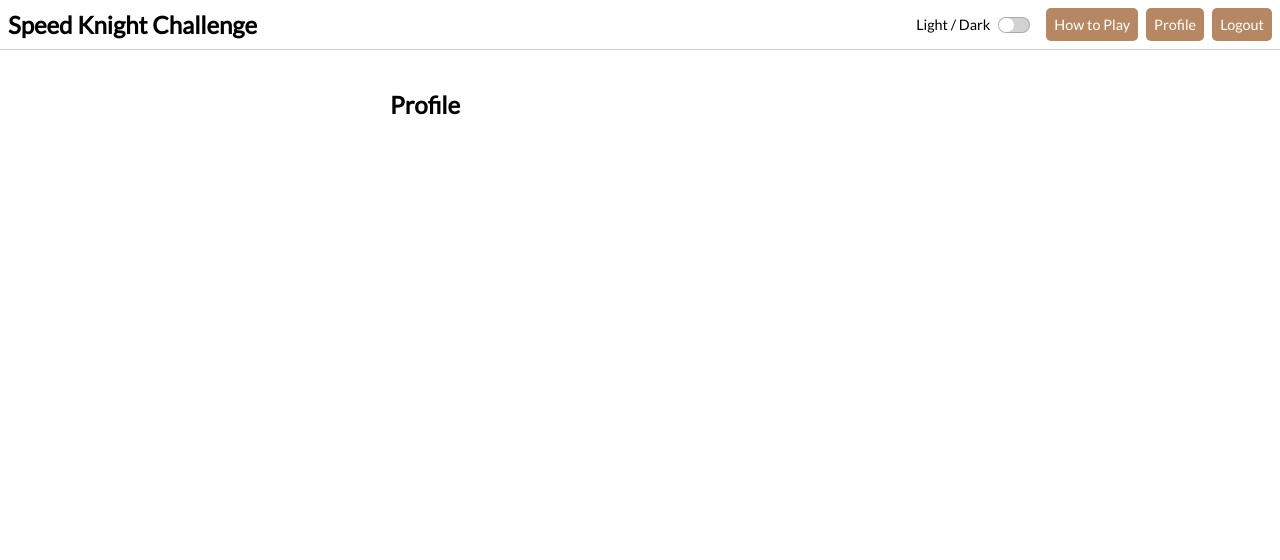
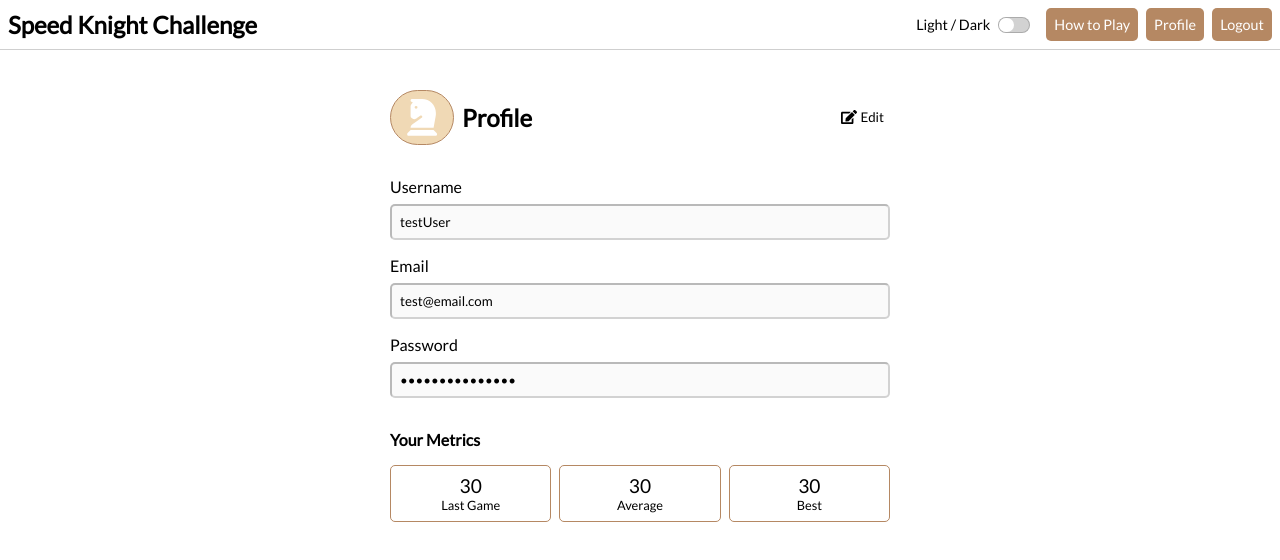
Before and after one commit to JamesDeChavez/SpeedKnight, a React (Vite) app: page /profile in a window 1280 px wide. Shown: the top 560 px of the page. Built offline with nearby package versions, Linux system fonts and the light colour scheme.

Commit message:
finished adding profile page

```diff
--- a/src/App.css
+++ b/src/App.css
@@ -14,7 +14,7 @@ a {
     cursor: pointer;
 }
 
-h1, h2, h3, p, input, button, a, label, span, li {
+h1, h2, h3, p, input, button, a, label, span, li, div {
     font-family: 'Lato', sans-serif;
     color: #000000;
 }
--- /dev/null
+++ b/src/components/EditSVG/index.tsx
@@ -0,0 +1,12 @@
+import './styles.css'
+
+const EditSVG = () => {
+    const className = "EditSVG"
+    return (
+        <svg className={className} viewBox="0 0 576 512">
+            <path d="M402.6 83.2l90.2 90.2c3.8 3.8 3.8 10 0 13.8L274.4 405.6l-92.8 10.3c-12.4 1.4-22.9-9.1-21.5-21.5l10.3-92.8L388.8 83.2c3.8-3.8 10-3.8 13.8 0zm162-22.9l-48.8-48.8c-15.2-15.2-39.9-15.2-55.2 0l-35.4 35.4c-3.8 3.8-3.8 10 0 13.8l90.2 90.2c3.8 3.8 10 3.8 13.8 0l35.4-35.4c15.2-15.3 15.2-40 0-55.2zM384 346.2V448H64V128h229.8c3.2 0 6.2-1.3 8.5-3.5l40-40c7.6-7.6 2.2-20.5-8.5-20.5H48C21.5 64 0 85.5 0 112v352c0 26.5 21.5 48 48 48h352c26.5 0 48-21.5 48-48V306.2c0-10.7-12.9-16-20.5-8.5l-40 40c-2.2 2.3-3.5 5.3-3.5 8.5z"/>
+        </svg>
+    )
+}
+
+export default EditSVG
--- /dev/null
+++ b/src/components/EditSVG/styles.css
@@ -0,0 +1,5 @@
+.EditSVG {
+    aspect-ratio: 1/1;
+    width: 1rem;
+    height: auto;
+}
--- a/src/components/LoginForm/index.tsx
+++ b/src/components/LoginForm/index.tsx
@@ -12,7 +12,7 @@ import './styles.css'
 
 const LoginForm = () => {
     const { darkMode } = useContext(GlobalContext)
-    const [email, setEmail] = useState('')
+    const [username, setUsername] = useState('')
     const [password, setPassword] = useState('')
     const [error, setError] = useState('')
     const [oauthData, setOauthData] = useState<Omit<TokenResponse, "error" | "error_description" | "error_uri">>()
@@ -26,7 +26,7 @@ const LoginForm = () => {
 
     useEffect(() => {
         setError('')
-    }, [email, password])
+    }, [username, password])
 
     useEffect(() => {
         if (!oauthData) return
@@ -64,11 +64,11 @@ const LoginForm = () => {
 
     const handleSubmit = (e: React.FormEvent<HTMLFormElement>) => {
         e.preventDefault()
-        if (!email || !password) {
+        if (!username || !password) {
             setError('Please fill in all fields')
             return
         }
-        console.log({ email, password })
+        console.log({ username, password })
         navigate('/')
     }
 
@@ -88,8 +88,8 @@ const LoginForm = () => {
         <form className={classNames(className, darkMode && className + '_darkMode')} ref={root} onSubmit={handleSubmit}>
             <h2 className={`${className}_title`}>Log in</h2>
             <div className={`${className}_inputContainer`}>
-                <label className={`${className}_label`} htmlFor="email">Email</label>
-                <input className={`${className}_input`} type="email" id="email" value={email} onChange={(e) => setEmail(e.target.value)} />
+                <label className={`${className}_label`} htmlFor="username">Username</label>
+                <input className={`${className}_input`} type="username" id="username" value={username} onChange={(e) => setUsername(e.target.value)} />
             </div>
             <div className={`${className}_inputContainer`}>
                 <label className={`${className}_label`} htmlFor="password">Password</label>
--- a/src/components/RegisterForm/index.tsx
+++ b/src/components/RegisterForm/index.tsx
@@ -6,12 +6,13 @@ import { useNavigate } from 'react-router-dom'
 import GoogleSVG from '../GoogleSVG'
 import axios from 'axios'
 import { TokenResponse, useGoogleLogin } from '@react-oauth/google'
-import './styles.css'
 import TwitterSVG from '../TwitterSVG'
 import FacebookSVG from '../FacebookSVG'
+import './styles.css'
 
 const RegisterForm = () => {
     const { darkMode } = useContext(GlobalContext)
+    const [username, setUsername] = useState('')
     const [email, setEmail] = useState('')
     const [password, setPassword] = useState('')
     const [repeatPassword, setRepeatPassword] = useState('')
@@ -63,7 +64,7 @@ const RegisterForm = () => {
 
     const handleSubmit = (e: React.FormEvent<HTMLFormElement>) => {
         e.preventDefault()
-        if (!email || !password || !repeatPassword) {
+        if (!username || !email || !password || !repeatPassword) {
             setError('Please fill in all fields')
             return
         }
@@ -71,7 +72,7 @@ const RegisterForm = () => {
             setError('Passwords do not match')
             return
         }
-        console.log({ email, password, repeatPassword })
+        console.log({ username, email, password, repeatPassword })
         navigate('/')
     }
 
@@ -89,6 +90,10 @@ const RegisterForm = () => {
     return (<>
         <form className={classNames(className, darkMode && className + '_darkMode')} ref={root} onSubmit={handleSubmit}>
             <h2 className={`${className}_title`}>Create Account</h2>
+            <div className={`${className}_inputContainer`}>
+                <label className={`${className}_label`} htmlFor="username">Username</label>
+                <input className={`${className}_input`} type="username" id="username" value={username} onChange={(e) => setUsername(e.target.value)} />
+            </div>
             <div className={`${className}_inputContainer`}>
                 <label className={`${className}_label`} htmlFor="email">Email</label>
                 <input className={`${className}_input`} type="email" id="email" value={email} onChange={(e) => setEmail(e.target.value)} />
--- /dev/null
+++ b/src/components/UserMetrics/index.tsx
@@ -0,0 +1,30 @@
+import { useContext } from 'react'
+import GlobalContext from '../../utils/GlobalContext'
+import classNames from 'classnames'
+import './styles.css'
+
+const UserMetrics = () => {
+    const { darkMode } = useContext(GlobalContext)
+    const className = 'UserMetrics'
+    return (
+        <div className={classNames(className, darkMode && className + '_darkMode')}>
+            <h3 className={`${className}_title`} >Your Metrics</h3>
+            <div className={`${className}_metricsContainer`}>
+                    <div className={`${className}_metric`}>
+                        <p className={`${className}_metricNumber`}>30</p>
+                        <p className={`${className}_metricText`}>Last Game</p>
+                    </div>
+                    <div className={`${className}_metric`}>
+                        <p className={`${className}_metricNumber`}>30</p>
+                        <p className={`${className}_metricText`}>Average</p>
+                    </div>
+                    <div className={`${className}_metric`}>
+                        <p className={`${className}_metricNumber`}>30</p>
+                        <p className={`${className}_metricText`}>Best</p>
+                    </div>
+                </div>
+        </div>
+    )
+}
+
+export default UserMetrics
--- /dev/null
+++ b/src/components/UserMetrics/styles.css
@@ -0,0 +1,38 @@
+.UserMetrics {
+    display: grid;
+    gap: 1rem;
+}
+
+.UserMetrics_title {
+    font-size: 1rem;
+}
+
+.UserMetrics_metricsContainer {
+    display: grid;
+    grid-template-columns: repeat(3, 1fr);
+    gap: 0.5rem;
+    text-align: center;
+}
+
+.UserMetrics_metric {
+    border: solid 1px #b58863;
+    border-radius: 5px;
+    padding: 0.5rem;
+}
+
+.UserMetrics_metricNumber {
+    font-size: 1.2rem;
+}
+
+.UserMetrics_metricText {
+    font-size: 0.8rem;
+}
+
+.UserMetrics_darkMode > div > div > p,
+.UserMetrics_darkMode > h3 {
+    color: #FFFFFF
+}
+
+.UserMetrics_darkMode > div > .UserMetrics_metric {
+    border-color: #769656;
+}
--- a/src/pages/Profile/index.tsx
+++ b/src/pages/Profile/index.tsx
@@ -1,10 +1,75 @@
+import { useState, useContext, useEffect } from 'react'
+import EditSVG from '../../components/EditSVG'
+import KnightSVG from '../../components/Knight/KnightSVG'
+import UserMetrics from '../../components/UserMetrics'
+import GlobalContext from '../../utils/GlobalContext'
+import classNames from 'classnames'
 import './styles.css'
 
 const Profile = () => {
+    const { darkMode } = useContext(GlobalContext)
+    const [editActive, setEditActive] = useState(false)
+    const [username, setUsername] = useState('testUser')
+    const [email, setEmail] = useState('test@email.com')
+    const [password, setPassword] = useState('fakePassword123')
+    const [error, setError] = useState('')
+
+    useEffect(() => {
+        setError('')
+    }, [username, email, password])
+
+    const handleEditClick = (e: React.MouseEvent<HTMLButtonElement, MouseEvent>) => {
+        e.preventDefault()
+        if (editActive) {
+            setError('')
+            setEditActive(false)
+
+        } else {
+            setEditActive(true)
+        }
+    }
+
+    const handleFormSubmit = (e: React.FormEvent) => {
+        e.preventDefault()
+        if (!username || !email || !password) {
+            setError('Please fill out all fields')
+            return
+        }
+        console.log(username, email, password)
+    }
+
     const className = 'Profile'
     return (
-        <div className={className}>
-            <h2 className={`${className}__title`}>Profile</h2>
+        <div className={classNames(className, darkMode && className + '_darkMode')}>
+            <div className={`${className}_titleContainer`}>
+                <div className={`${className}_knightContainer`}>
+                    <KnightSVG />
+                </div>
+                <h2 className={`${className}_title`}>Profile</h2>
+                <button className={`${className}_editContainer`} onClick={handleEditClick} >
+                    <EditSVG />
+                    {editActive ? 'Cancel' : 'Edit'}
+                </button>
+            </div>
+            <form className={`${className}_form`} onSubmit={handleFormSubmit}>
+                <div className={`${className}_contentContainer`}>
+                    <label className={`${className}_label`} htmlFor="username">Username</label>
+                    <input className={`${className}_input`} type="username" name="username" id="username" value={username} onChange={(e) => setUsername(e.target.value)} disabled={!editActive} />
+                </div>
+                <div className={`${className}_contentContainer`}>
+                    <label className={`${className}_label`} htmlFor="email">Email</label>
+                    <input className={`${className}_input`} type="email" name="email" id="email" value={email} onChange={(e) => setEmail(e.target.value)} disabled={!editActive} />
+                </div>
+                <div className={`${className}_contentContainer`}>
+                    <label className={`${className}_label`} htmlFor="password">Password</label>
+                    <input className={`${className}_input`} type="password" name="password" id="password" value={password} onChange={(e) => setPassword(e.target.value)} disabled={!editActive} />
+                </div>
+                {editActive && <div className={`${className}_buttonContainer`} >
+                    <button className={`${className}_button`} type="submit" disabled={!editActive}>Save Profile</button>
+                </div>}
+                {error && <p className={`${className}_error`} >{error}</p>}
+            </form>
+            <UserMetrics />
         </div>
     )
 }
--- a/src/pages/Profile/styles.css
+++ b/src/pages/Profile/styles.css
@@ -5,5 +5,93 @@
     max-width: 500px;
     justify-self: center;
     padding-top: 2rem;
+    gap: 2rem;
+}
+
+.Profile_titleContainer {
+    display: grid;
+    grid-template-columns: auto 1fr auto;
+    align-items: center;
+    gap: 0.5rem;
+}
+
+.Profile_knightContainer {
+    display: flex;
+    place-content: center;
+    padding: 0.5rem;
+    width: 4rem;
+    height: auto;
+    background-color: #f0d9b5;
+    border: solid 1px #b58863;
+    border-radius: 20rem;
+}
+
+.Profile_editContainer {
+    display: flex;
+    align-items: center;
     gap: 0.2rem;
 }
+
+.Profile_editContainer:hover {
+    cursor: pointer;
+    opacity: 0.8;
+}
+
+.Profile_form {
+    display: grid;
+    gap: 1rem;
+}
+
+.Profile_contentContainer {
+    display: grid;
+    gap: 0.5rem;
+}
+
+.Profile_input {
+    padding: 0.5rem;
+    border-radius: 5px;
+}
+
+.Profile_button {
+    color: #FFFFFF;
+    background-color: #b58863;
+    border-radius: 5px;
+    padding: 0.5rem;
+}
+
+.Profile_button:hover {
+    cursor: pointer;
+    font-weight: bold;
+}
+
+.Profile_error {
+    color: red;
+}
+
+.Profile_darkMode > div > button,
+.Profile_darkMode > form > div > label,
+.Profile_darkMode > div > button > svg > path,
+.Profile_darkMode > div > h2 {
+    color: #FFFFFF;
+    fill: #FFFFFF;
+}
+
+.Profile_darkMode > form > div > input {
+    background-color: #3c3a38;
+    border: solid 1px #FFFFFF;
+    color: #FFFFFF;
+}
+
+.Profile_darkMode > form > div > input:disabled {
+    border-color: #FFFFFF30;
+
+}
+
+.Profile_darkMode > div > .Profile_knightContainer {
+    background-color: #769656;
+    border-color: #FFFFFF;
+}
+
+.Profile_darkMode > form > div > button {
+    background-color: #769656;
+}
```
Also changed, not shown: src/components/LoginForm/styles.css (+7 -1 lines), src/components/RegisterForm/styles.css (+8 -1 lines), src/assets/Facebook-f_Logo-Blue-Logo.wine.svg (deleted).
